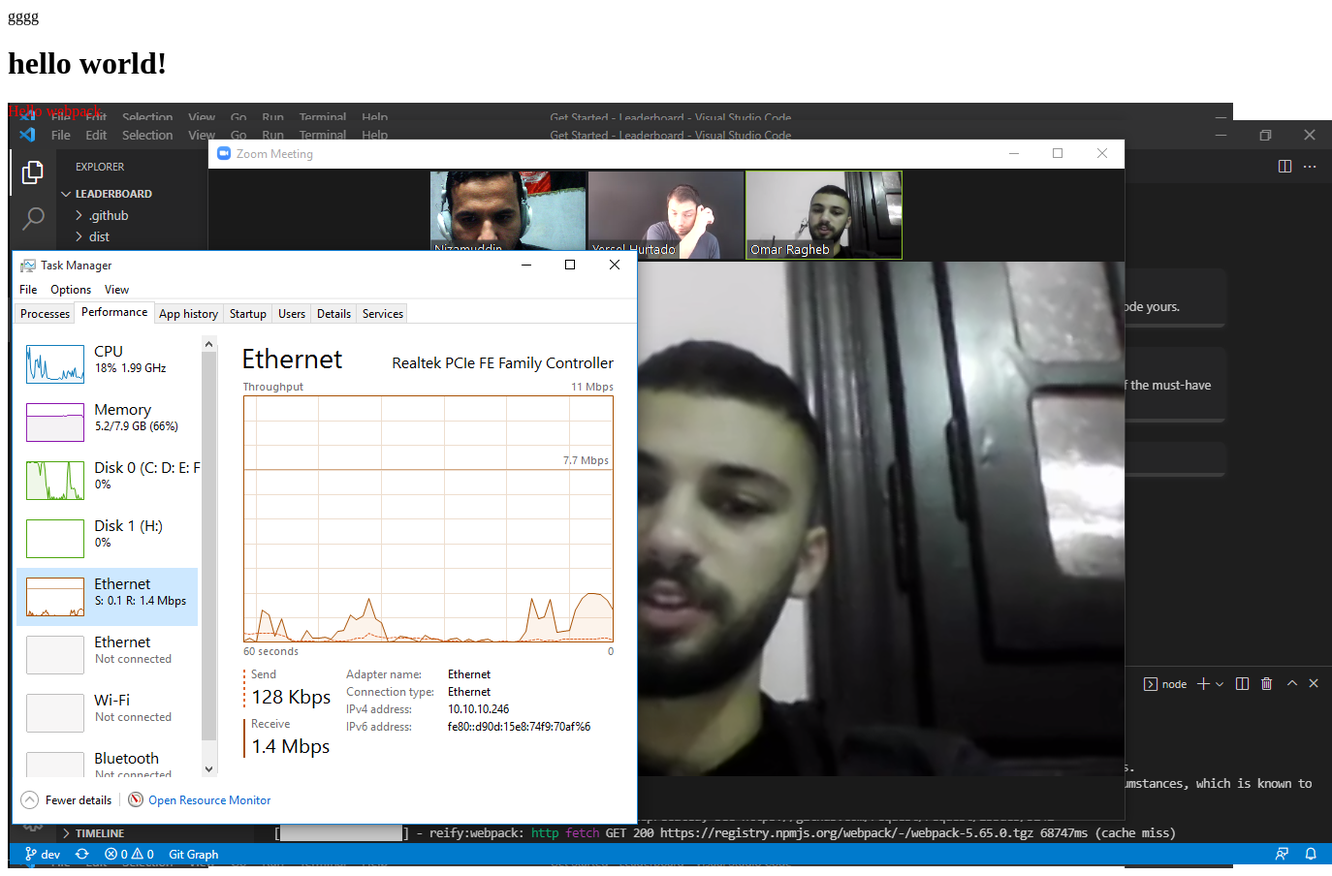
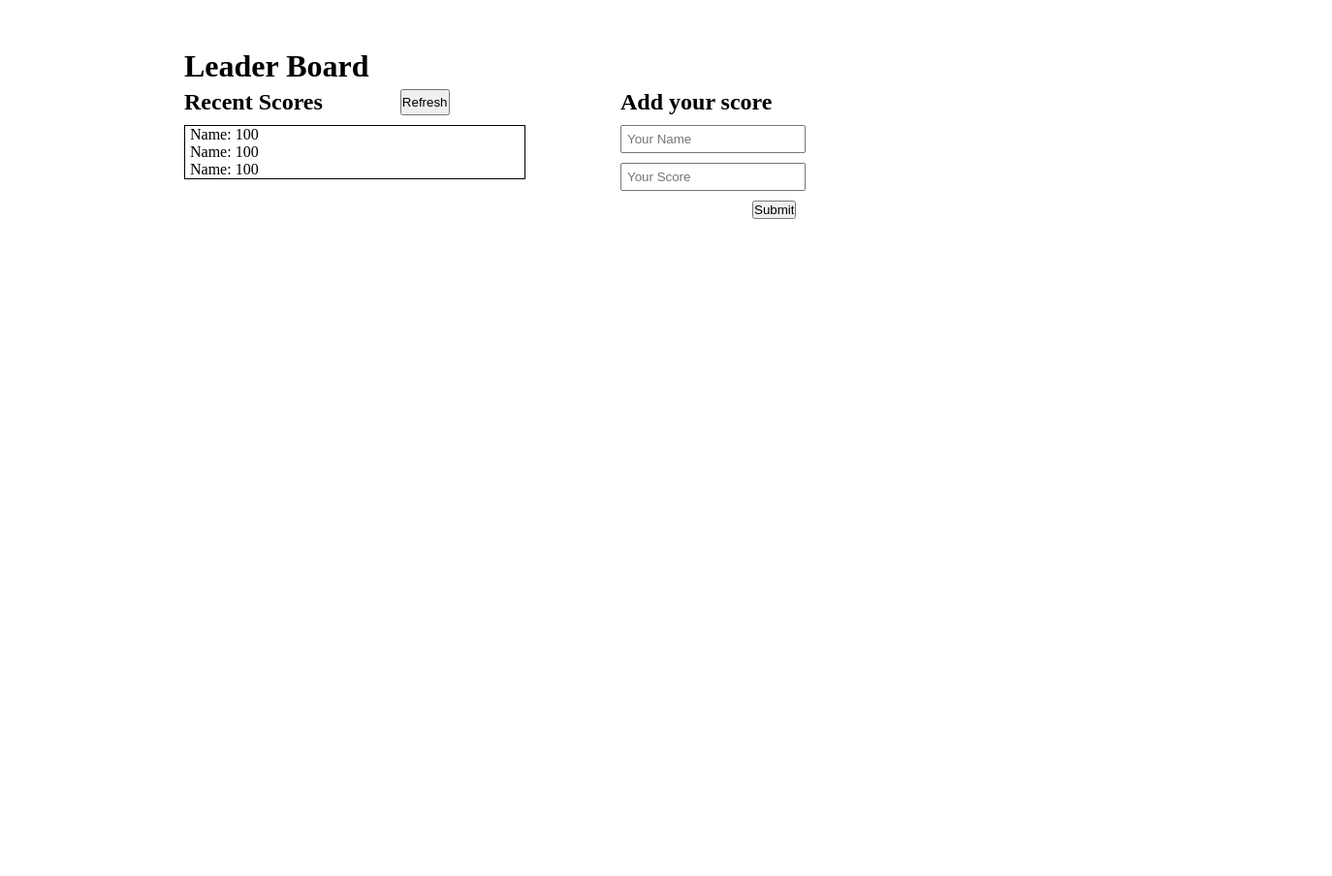
Before and after one commit to Nizamuddin4493/leaderboard, a website built with webpack: page src/index.html in a window 1280 px wide. Shown: the whole page at 97% size, 1374 px wide, since content can reach past the window. After the commit the page ends 800 px from the top, so only its background shows below. Built offline with nearby package versions, Linux system fonts and the light colour scheme.

Commit message:
plain HTML markup with minimum styling

```diff
--- a/src/index.html
+++ b/src/index.html
@@ -7,7 +7,29 @@
   <title>Document</title>
 </head>
 <body>
-  gggg
-  <h1>hello world!</h1>
+
+  <h1>Leader Board</h1>
+  <main>
+    <section class="show-scor">
+      <div class="title-btn">
+        <h2>Recent Scores</h2>
+        <button>Refresh</button>
+      </div>
+      <ul class="scor-list">
+        <li>Name: 100</li>
+        <li>Name: 100</li>
+        <li>Name: 100</li>
+      </ul>
+    </section>
+    <section class="add-scor-form">
+      <h2>Add your score</h2>
+      <form action="#">
+        <input type="text" class="add-name" placeholder="Your Name"><br>
+        <input type="text" class="add-score" placeholder="Your Score"><br>
+        <input type="button" value="Submit" class="sub">
+      </form>
+    </section>
+  </main>
+
 </body>
 </html>
--- a/src/index.js
+++ b/src/index.js
@@ -1,21 +1,4 @@
-/* eslint-disable no-undef */
+/* eslint-disable no-unused-vars */
+
 import _ from 'lodash';
 import './style.css';
-import Icon from './icon.png';
-
-function component() {
-  const element = document.createElement('div');
-
-  // Lodash, currently included via a script, is required for this line to work
-  element.innerHTML = _.join(['Hello', 'webpack'], ' ');
-  element.classList.add('hello');
-  // Add the image to our existing div.
-  const myIcon = new Image();
-  myIcon.src = Icon;
-
-  element.appendChild(myIcon);
-
-  return element;
-}
-
-document.body.appendChild(component());
--- a/src/style.css
+++ b/src/style.css
@@ -1,8 +1,59 @@
-.hello {
-  color: red;
-  background: url('./icon.png');
+* {
+  margin: 0;
+  padding: 0;
 }
 
-.qw {
-  color: green;
+h1 {
+  max-width: 900px;
+  margin: 50px auto 5px auto;
 }
+
+main {
+  max-width: 900px;
+  margin: 5px auto 10px auto;
+  display: flex;
+  flex-direction: row;
+}
+
+.show-scor {
+  width: 50%;
+}
+
+.title-btn {
+  display: flex;
+  width: auto;
+}
+
+.title-btn button {
+  margin-left: 80px;
+}
+
+.scor-list {
+  border: 1px solid black;
+  max-width: 350px;
+  margin: 10px 0;
+}
+
+.scor-list li {
+  list-style: none;
+  margin-left: 5px;
+}
+
+.add-scor-form {
+  width: 50%;
+  align-items: center;
+}
+
+.add-name {
+  margin-top: 10px;
+  padding: 5px;
+}
+
+.add-score {
+  margin: 10px 0;
+  padding: 5px;
+}
+
+.sub {
+  margin-left: 136px;
+}
```
Also changed, not shown: dist/458dc5db90d8de87e6dd.png (deleted), src/icon.png (deleted).
